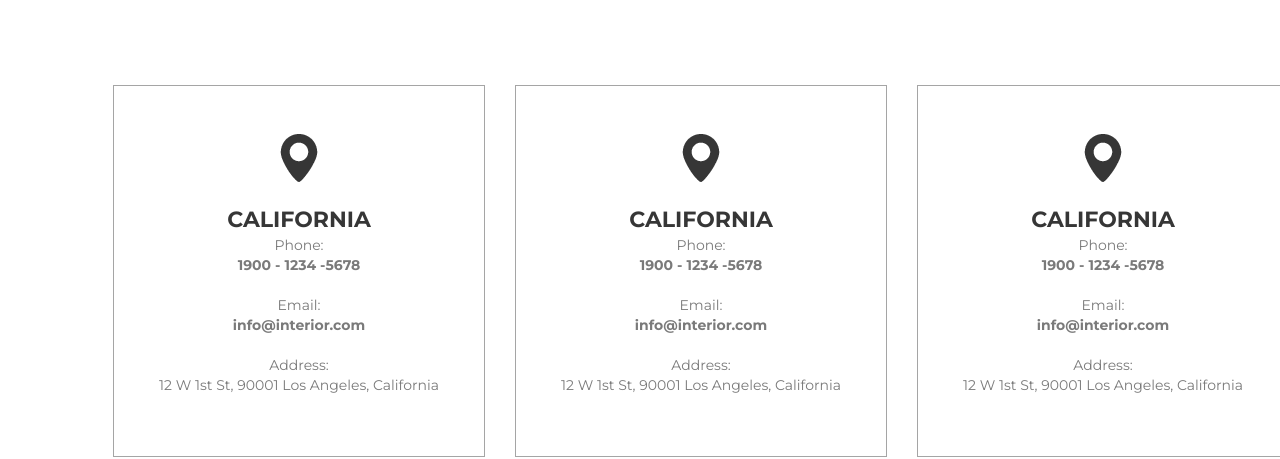
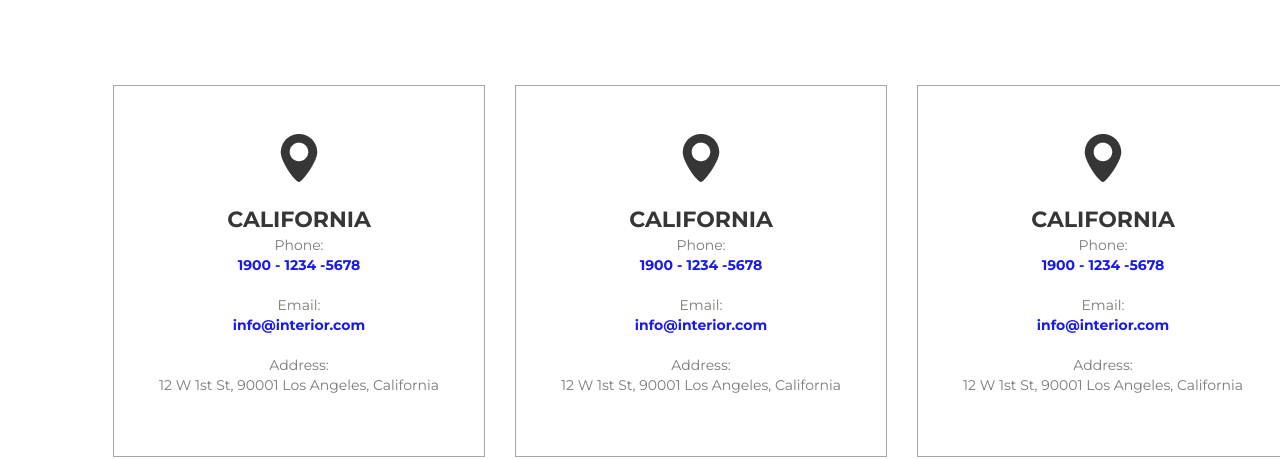
Before and after one commit to Alexandra-guess/Alexandra-guess.github_.io, a plain HTML site: page contacts.html in a window 1280 px wide. Shown: the part 361-820 px from the top of the page. Drawn offline with Linux system fonts and the light colour scheme.

Commit message:
Update contacts.html

```diff
--- a/contacts.html
+++ b/contacts.html
@@ -32,20 +32,23 @@
              <div class="contactin">  <img src="img/cont.png" alt="!"> <br>
            <br> <h3 class="california">California</h3>
             <div class="phonbl">  <p> Phone: <br>
-               <b>  1900 - 1234 -5678</b> <br> <br>
+              <b> <a style="text-decoration: none;" href="tel:+1900 - 1234 -5678">1900 - 1234 -5678</a> </b> <br> <br>
                 Email: <br>
-                <b> info@interior.com </b> <br> <br>
+                <b> <a style="text-decoration: none;" href="mailto:info@interior.com">info@interior.com</a> </b> <br> <br>
                 Address: <br>
-                12 W 1st St, 90001 Los Angeles, California</p> </div> </div>
+                12 W 1st St, 90001 Los Angeles, California</p>
+
+
+              </div> </div>
 
           </div>
           <div class="contact">
             <div class="contactin">  <img src="img/cont.png" alt="!"> <br>
           <br> <h3 class="california">California</h3>
            <div class="phonbl">  <p> Phone: <br>
-              <b>  1900 - 1234 -5678</b> <br> <br>
+            <b> <a style="text-decoration: none;" href="tel:+1900 - 1234 -5678">1900 - 1234 -5678</a> </b> <br> <br>
                Email: <br>
-               <b> info@interior.com </b> <br> <br>
+               <b> <a style="text-decoration: none;" href="mailto:info@interior.com">info@interior.com</a> </b> <br> <br>
                Address: <br>
                12 W 1st St, 90001 Los Angeles, California</p> </div> </div>
 
@@ -54,9 +57,9 @@
             <div class="contactin">  <img src="img/cont.png" alt="!"> <br>
           <br> <h3 class="california">California</h3>
            <div class="phonbl">  <p> Phone: <br>
-              <b>  1900 - 1234 -5678</b> <br> <br>
+              <b> <a style="text-decoration: none;" href="tel:+1900 - 1234 -5678">1900 - 1234 -5678</a> </b> <br> <br>
                Email: <br>
-               <b> info@interior.com </b> <br> <br>
+               <b> <a style="text-decoration: none;" href="mailto:info@interior.com">info@interior.com</a> </b> <br> <br>
                Address: <br>
                12 W 1st St, 90001 Los Angeles, California</p> </div> </div>
 
```
